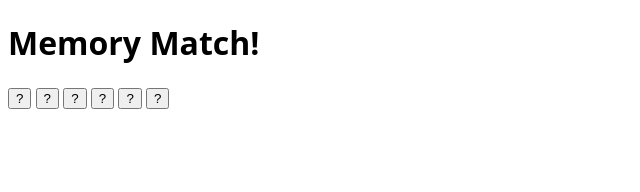
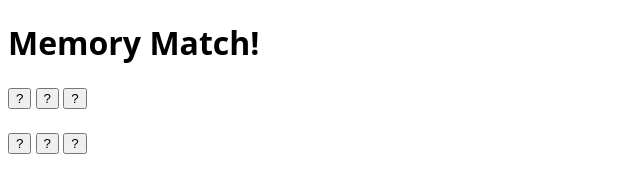
Before and after one commit to Dekoder-py/MemoryMatch, a plain HTML site: page index.html in a window 1280 px wide. Shown: the whole page, without its empty margins (0-640 px from the left). Drawn offline with Linux system fonts and the light colour scheme.

Commit message:
split board

```diff
--- a/index.html
+++ b/index.html
@@ -15,6 +15,10 @@
         <button class="card" data-card="1">?</button>
         <button class="card" data-card="2">?</button>
         <button class="card" data-card="3">?</button>
+
+    </div>
+    <br />
+    <div class="cards">
         <button class="card" data-card="2">?</button>
         <button class="card" data-card="3">?</button>
         <button class="card" data-card="1">?</button>
```
